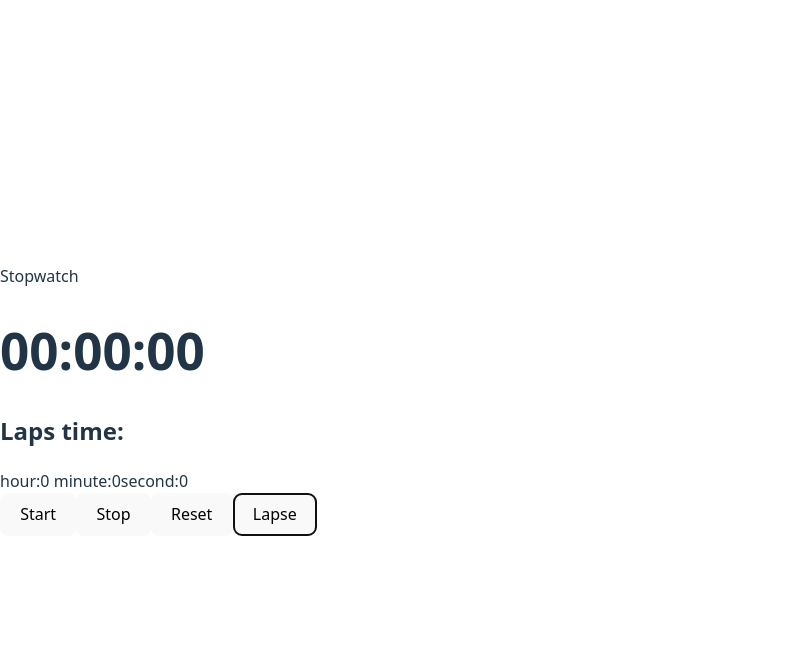
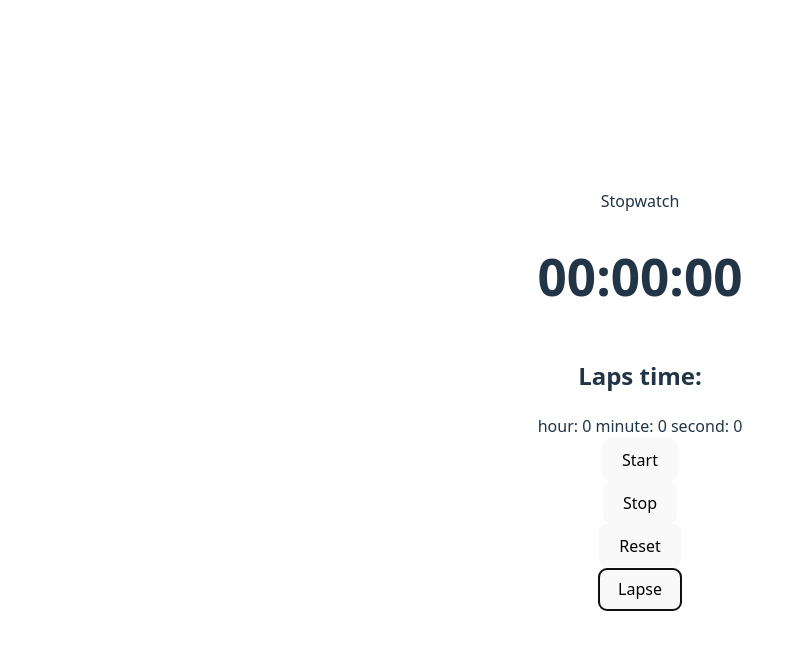
Before and after one commit to MingJae92/stop-watch-timer-app, a React (Vite) app: page / in a window 1280 px wide. Both pictures are taken after a click on the button "Lapse". Shown: the top 650 px of the page, without its empty margins (0-804 px from the left). Built offline with nearby package versions, Linux system fonts and the light colour scheme.

Commit message:
Timer centered

```diff
--- a/src/component/stopWatch/Stopwatch.tsx
+++ b/src/component/stopWatch/Stopwatch.tsx
@@ -1,5 +1,5 @@
 import { useEffect, useRef, useState } from "react";
-import { Time } from "../../types/stopWatchTypes/stopWatch.tyes";
+import { Time } from "../../types/stopWatchTypes/stopWatch.types";
 
 function Stopwatch() {
   const [time, setTime] = useState<Time>({
@@ -8,9 +8,9 @@ function Stopwatch() {
     seconds: 0,
   });
   const [isRunning, setIsRunning] = useState<boolean>(false);
-  const [lapseTime, setLapseTime]= useState<Time[]>([])
+  const [lapseTime, setLapseTime] = useState<Time[]>([]);
 
-  const timerRef = useRef<number | null>(null); // Use `number` for browser environment
+  const timerRef = useRef<number | null>(null);
 
   useEffect(() => {
     if (isRunning) {
@@ -45,24 +45,22 @@ function Stopwatch() {
   };
 
   const stop = () => {
-    setIsRunning(false); // Stop the timer but do not reset time
-    // Time will stay as is when the stop button is pressed
+    setIsRunning(false);
   };
 
   const reset = () => {
-    setIsRunning(false); // Stop the timer first
-    setTime({ hour: 0, minutes: 0, seconds: 0 }); // Reset time
+    setIsRunning(false);
+    setTime({ hour: 0, minutes: 0, seconds: 0 });
     if (timerRef.current) {
       clearInterval(timerRef.current);
       timerRef.current = null;
     }
   };
 
-  const lapse = ()=>{
-   console.log(time)
-   setLapseTime([...lapseTime, time])
-
-  }
+  const lapse = () => {
+    console.log(time);
+    setLapseTime([...lapseTime, time]);
+  };
 
   const { hour, minutes, seconds } = time;
   const formattedHour = hour.toString().padStart(2, "0");
@@ -70,23 +68,23 @@ function Stopwatch() {
   const formattedSeconds = seconds.toString().padStart(2, "0");
 
   return (
-    <>
+    <div style={{ display: "flex", justifyContent: "center", alignItems: "center", height: "100vh", width: "100vw", textAlign: "center", flexDirection: "column" }}>
       <div>Stopwatch</div>
       <h1>
         {formattedHour}:{formattedMinutes}:{formattedSeconds}
       </h1>
-      <h2>Laps time:{}</h2>
-      {lapseTime.map((item)=>(<div>hour:{item.hour} minute:{item.minutes}second:{item.seconds}</div>))}
+      <h2>Laps time:</h2>
+      {lapseTime.map((item, index) => (
+        <div key={index}>
+          hour: {item.hour} minute: {item.minutes} second: {item.seconds}
+        </div>
+      ))}
       <button onClick={start}>Start</button>
       <button onClick={stop}>Stop</button>
       <button onClick={reset}>Reset</button>
       <button onClick={lapse}>Lapse</button>
-
-    </>
+    </div>
   );
 }
 
 export default Stopwatch;
-
-//Time lapse
-//Capture time,record and display whilst timer is still running
```
Also changed, not shown: src/types/stopWatchTypes/stopWatch.types.ts (renamed from src/types/stopWatchTypes/stopWatch.tyes.ts).
